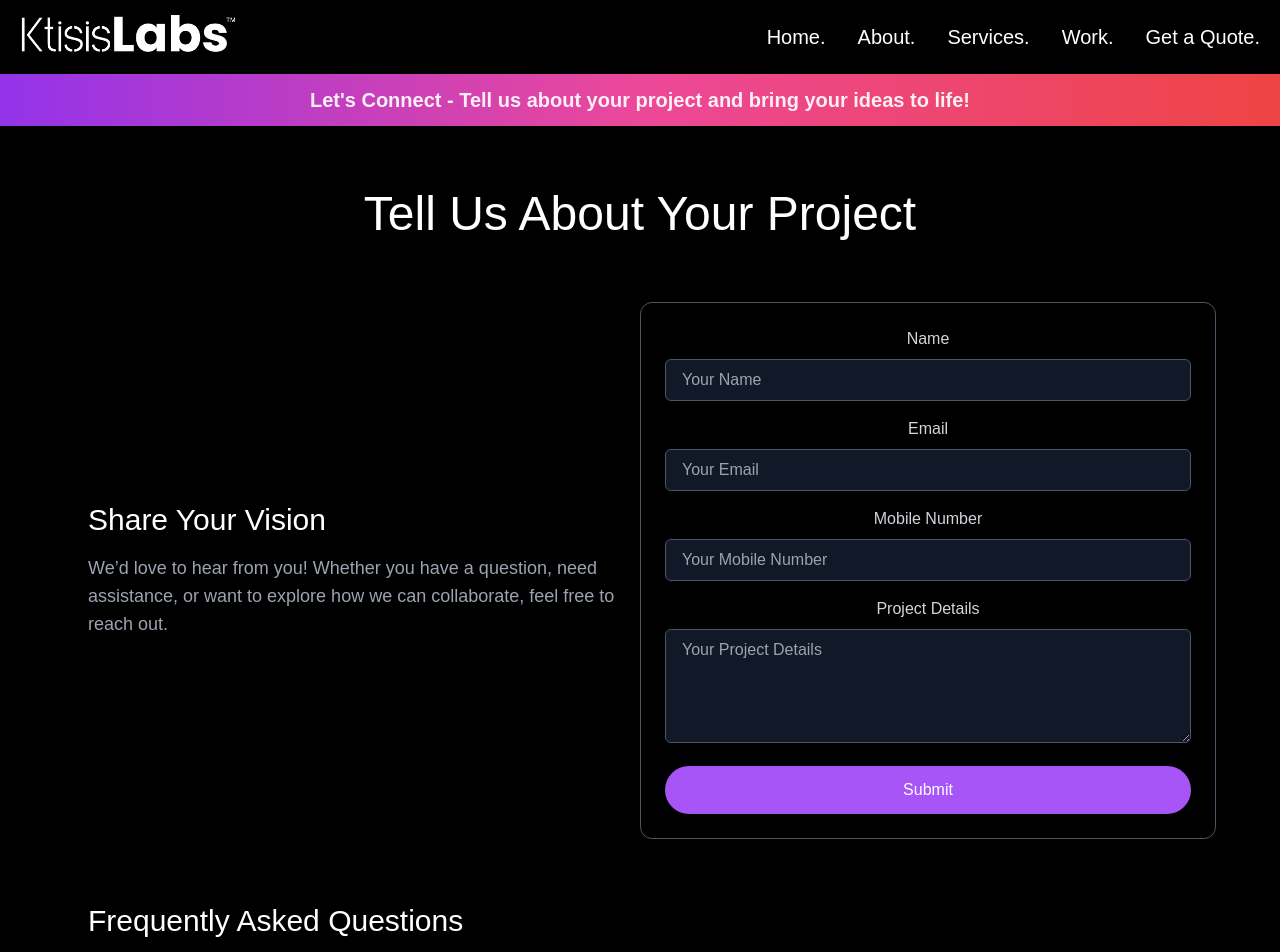
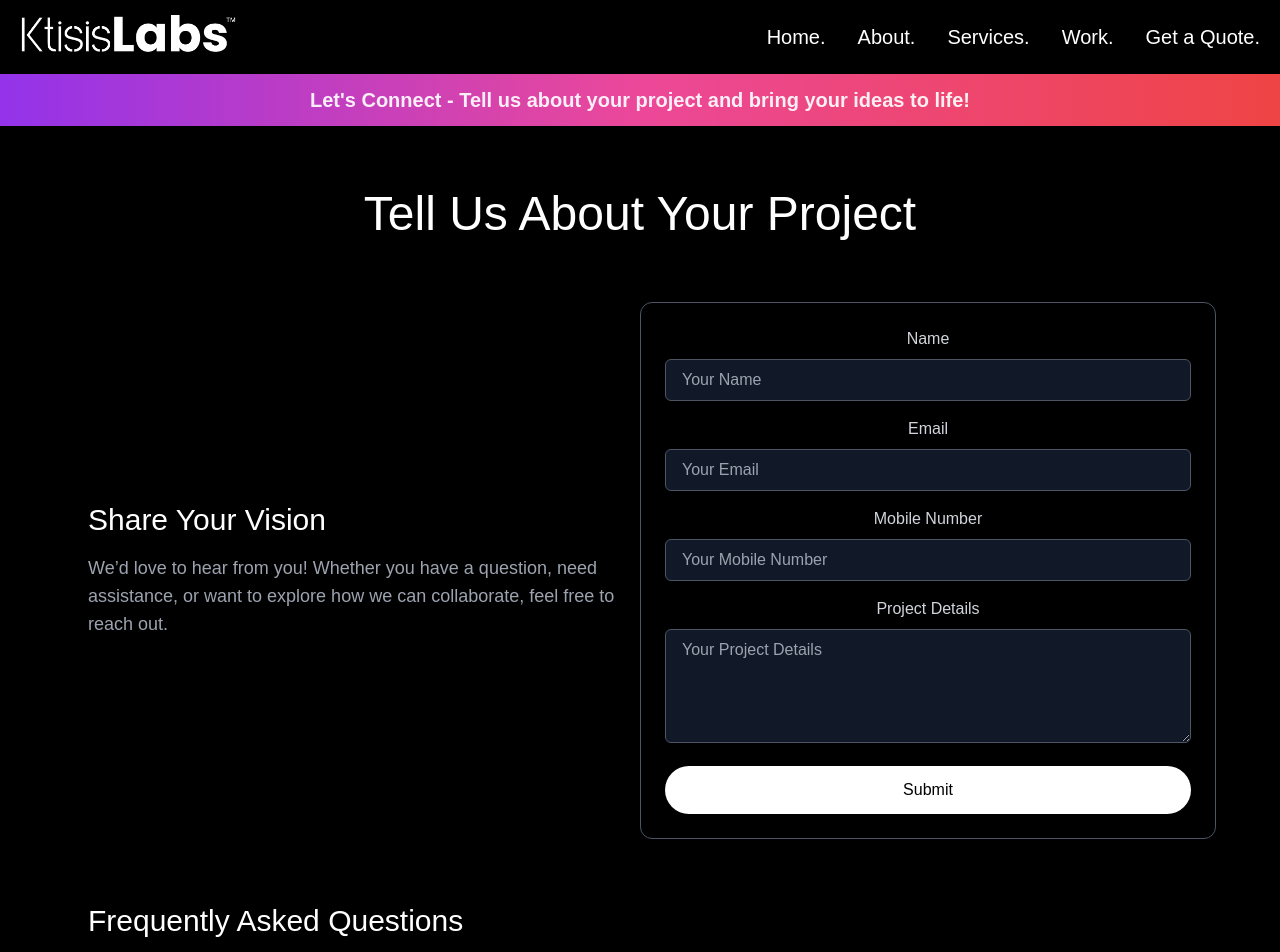
Before and after one commit to ktisislabs/OfficialSite, a React (Create React App) app: page /Contact in a window 1280 px wide. Shown: the top 952 px of the page. Built offline with nearby package versions, Linux system fonts and the light colour scheme.

Commit message:
updated code

```diff
--- a/src/Pages/Contact.jsx
+++ b/src/Pages/Contact.jsx
@@ -113,7 +113,7 @@ export default function Contact() {
                 />
               </div>
 
-              <button className="w-full py-3 rounded-full bg-purple-500 text-white font-medium hover:bg-purple-600">
+              <button className="w-full py-3 rounded-full bg-white text-black font-medium hover:bg-purple-600">
                 Submit
               </button>
             </form>
```
